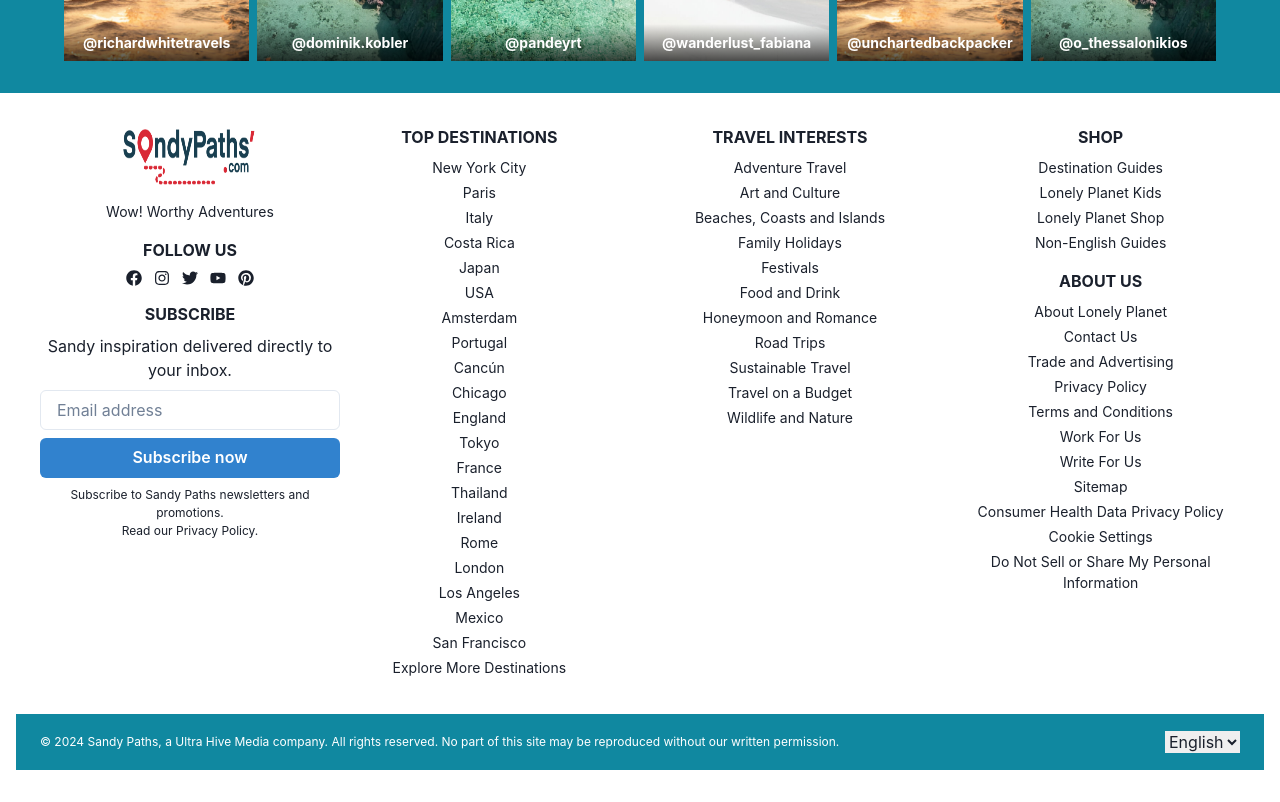
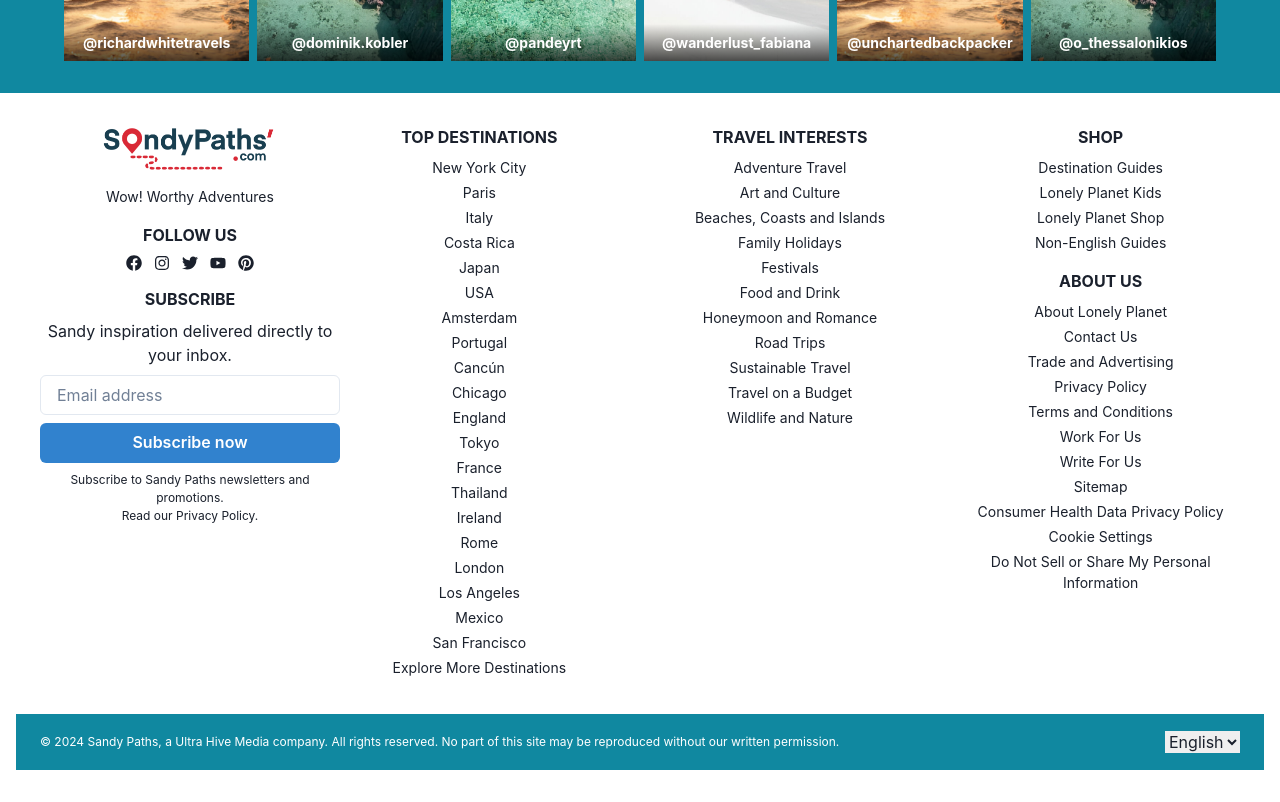
Before and after one commit to rapthar/sandypaths, a React (Create React App) app: page / in a window 1280 px wide. Shown: the part 4180-4982 px from the top of the page. Built offline with nearby package versions, Linux system fonts and the light colour scheme.

Commit message:
Update Footer.jsx

```diff
--- a/src/Components/Footer.jsx
+++ b/src/Components/Footer.jsx
@@ -8,10 +8,12 @@ const Footer = () => {
       <Flex maxW="1200px" mx="auto" flexWrap="wrap" justifyContent="flex-start">
         <Box flexBasis={['100%', '100%', '25%']} mb={8}>
           <Box textAlign="center">
-            <Image src="/sandypathlogo.png" alt="Sandy Paths"               width="164px"
-              height="60px"
+            <Image src="/sandypathlogo.png" alt="Sandy Paths"
+             height="45px"
+              width="auto"
               mb={4}
               mx="auto"/>
+
             <Text fontSize="sm" mb={4}>Wow! Worthy Adventures</Text>
             <Text fontWeight="bold" mb={2}>FOLLOW US</Text>
             <HStack spacing={3} justifyContent="center">
```
